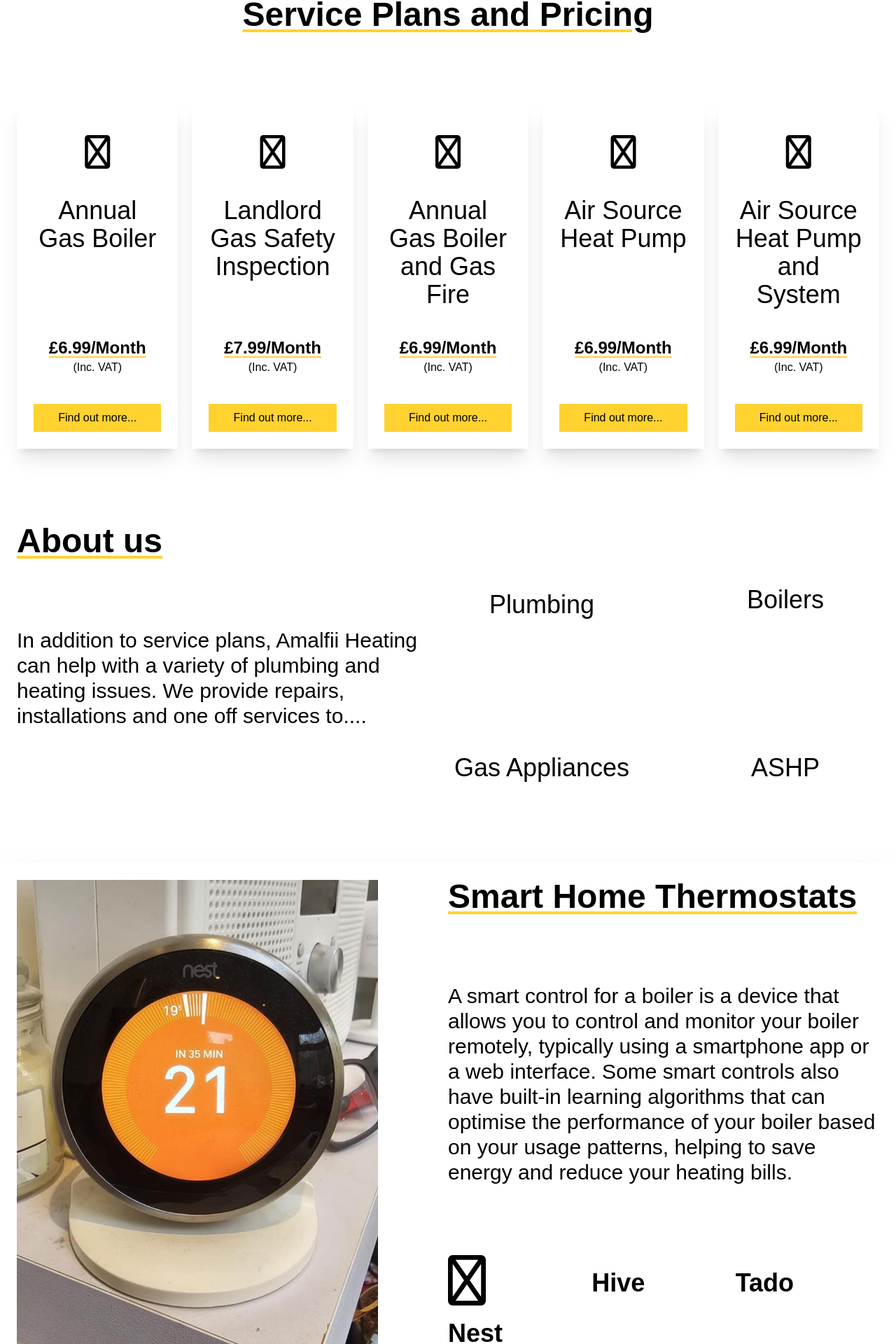
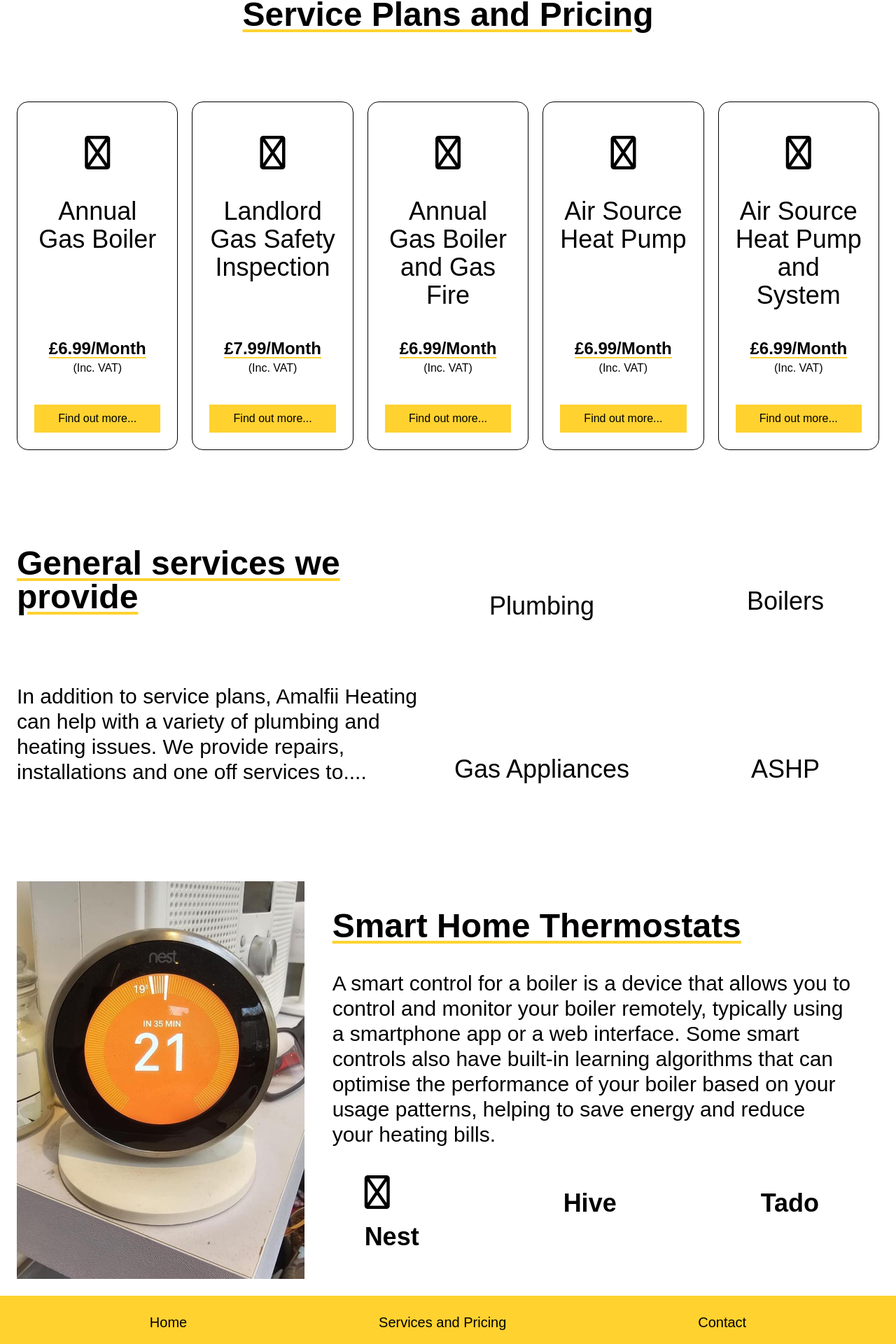
Before and after one commit to J4CKT-01/amalfii-vercel, a SvelteKit app: page /services in a window 1280 px wide. Shown: the part 151-2071 px from the top of the page at 70% size. Built offline with nearby package versions, Linux system fonts and the light colour scheme; some icons are missing; a web font is replaced by a local one.

Commit message:
responsive/design changes

```diff
--- a/src/app.html
+++ b/src/app.html
@@ -2,7 +2,7 @@
 <html lang="en">
 	<head>
 		<meta charset="utf-8" />
-		<link rel="icon" href="%sveltekit.assets%/favicon.png" />
+		<link rel="icon" href="%sveltekit.assets%/favicon.ico" />
 		<link rel="stylesheet" href="https://use.typekit.net/jtc3bfs.css">
 		<script src="https://kit.fontawesome.com/467e2900c1.js" crossorigin="anonymous"></script>
 		<meta name="viewport" content="width=device-width, initial-scale=1" />
--- a/src/lib/components/sections/AboutUs.svelte
+++ b/src/lib/components/sections/AboutUs.svelte
@@ -4,17 +4,15 @@
 </script>
 
 <section>
-	<div class="container mx-auto mt-15 flex flex-col-reverse p-6 lg:flex-row">
-		<div class="flex w-full items-center justify-center lg:w-1/2 lg:pr-25">
-			<div>
+	<div class="container mx-auto mt-0 flex flex-col-reverse p-6 lg:mt-15 lg:flex-row max-h-min">
+		<div class="flex w-full items-center justify-center lg:w-1/2">
 				<img
-					class=" h-100 w-full rounded-2xl object-cover object-right lg:mb-15"
+					class="h-full w-full object-cover rounded-3xl"
 					src={FleetImage}
 					alt=""
 				/>
-			</div>
 		</div>
-		<div class="mb-15 w-full space-y-10 lg:space-y-25 text-center lg:mb-0 lg:w-1/2 lg:text-left">
+		<div class="mb-15 w-full space-y-10 lg:space-y-25 text-center lg:mb-0 lg:w-1/2 lg:text-left p-10">
 			<Header>About us</Header>
 			<p class=" text-3xl">
 				Amalfii Heating is a family run company, built with 25 years of experience covering all
--- a/src/lib/components/sections/GeneralServicesSection.svelte
+++ b/src/lib/components/sections/GeneralServicesSection.svelte
@@ -4,8 +4,8 @@
 
 <section>
 	<div class="container mx-auto mt-15 flex flex-col p-6 lg:flex-row">
-        <div class="mb-15 w-full space-y-10 lg:space-y-25 text-center lg:mb-0 lg:w-1/2 lg:text-left">
-            <Header>About us</Header>
+        <div class="flex flex-col justify-center mb-15 w-full space-y-10 lg:space-y-25 text-center lg:mb-0 lg:w-1/2 lg:text-left">
+            <Header>General services we provide</Header>
             <p class=" text-3xl">
                 In addition to service plans, Amalfii Heating can help with a variety of plumbing and
                 heating issues. We provide repairs, installations and one off services to....
--- a/src/lib/components/sections/HeroSection.svelte
+++ b/src/lib/components/sections/HeroSection.svelte
@@ -4,8 +4,8 @@
 
 
 <section>
-    <div class="container flex flex-col lg:flex-row mx-auto items-center p-6 mt-15">
-        <div class="w-full lg:w-1/2 space-y-20 text-center lg:text-left">
+    <div class="container grid auto-rows-fr lg:grid-cols-2 mx-auto items-center p-6 mt-15">
+        <div class="flex flex-col justify-center h-full space-y-20 text-center lg:text-left">
         <h1 class="text-8xl font-bold">Amal<span class="text-amber-300">fii</span> Heating</h1>
         <h2 class="text-4xl">Experts in home heating solutions</h2>
         <div class="flex flex-row lg:flex-row space-y-15 justify-evenly lg:justify-start">
@@ -23,8 +23,8 @@
             </div>
         </div>
         </div>
-        <div class="w-full lg:w-1/2 flex items-center justify-center">
-            <div><img class="object-cover object-right max-h-140 w-full rounded-2xl mb-15" src={HeroImage} alt=""></div>
+        <div class="h-160 hidden lg:block">
+            <img class="object-cover w-full h-full rounded-3xl" src={HeroImage} alt="">
         </div>
     </div>
 </section>
--- a/src/lib/components/sections/HomeThermostat.svelte
+++ b/src/lib/components/sections/HomeThermostat.svelte
@@ -4,11 +4,15 @@
 </script>
 
 <section>
-	<div class="container mx-auto mt-15 mb-15 flex flex-col p-6 shadow-2xl lg:flex-row">
-		<div class="hidden xl:w-1/2 lg:pr-25 lg:block">
-			<img class="h-175 w-full object-cover" src={Thermostat} alt="" />
+	<div class="container mx-auto mt-15 flex flex-col-reverse p-6 lg:flex-row max-h-min">
+		<div class="hidden lg:flex w-full items-center justify-center lg:w-1/3">
+				<img
+					class="h-full aspect-square w-full object-cover"
+					src={Thermostat}
+					alt=""
+				/>
 		</div>
-		<div class="mb-15 w-full space-y-10 lg:mb-0 xl:w-1/2 lg:space-y-25 text-center xl:text-left">
+		<div class="mb-15 w-full space-y-10 p-10 text-center lg:mb-0 lg:w-2/3 lg:text-left">
 			<Header>Smart Home Thermostats</Header>
 			<p class=" text-3xl">
 				A smart control for a boiler is a device that allows you to control and monitor your boiler
@@ -16,17 +20,17 @@
 				built-in learning algorithms that can optimise the performance of your boiler based on your
 				usage patterns, helping to save energy and reduce your heating bills.
 			</p>
-            <div class="grid grid-cols-3">
+            <div class="flex flex-row justify-evenly lg:space-x-40">
                 <div class="flex flex-col items-center xl:items-start">
-                    <i class="fa-sharp-duotone fa-regular fa-leaf text-7xl mb-5"></i>
+                    <i class="fa-sharp-duotone fa-regular fa-leaf text-5xl mb-5"></i>
                     <p class="text-4xl font-bold">Nest</p>
                 </div>
                 <div class="flex flex-col items-center xl:items-start">
-                    <i class="fa-sharp-duotone fa-regular fa-hexagon text-7xl mb-5"></i>
+                    <i class="fa-sharp-duotone fa-regular fa-hexagon text-5xl mb-5"></i>
                     <p class="text-4xl font-bold">Hive</p>
                 </div>
                 <div class="flex flex-col items-center xl:items-start">
-                    <i class="fa-sharp-duotone fa-regular fa-circle-t text-7xl mb-5"></i>
+                    <i class="fa-sharp-duotone fa-regular fa-circle-t text-5xl mb-5"></i>
                     <p class="text-4xl font-bold">Tado</p>
                 </div>
             </div>
--- a/src/lib/components/sections/ServiceSection.svelte
+++ b/src/lib/components/sections/ServiceSection.svelte
@@ -8,10 +8,10 @@
 </script>
 <section>
 	<div class="container mx-auto mt-15 flex flex-col-reverse p-6 lg:flex-row">
-		<div class="mb-15 w-full space-y-15 lg:space-y-25 text-center lg:mb-0">
+		<div class="w-full space-y-15 lg:space-y-25 text-center lg:mb-0">
 			<Header>Service Plans and Pricing</Header>
             <div class="grid grid-cols-1 md:grid-cols-2 lg:grid-cols-3 xl:grid-cols-5 gap-5">
-                <div class="shadow-xl flex flex-col p-6 space-y-10 text-center">
+                <div class="border rounded-2xl flex flex-col p-6 space-y-10 text-center">
                     <i class="fa-sharp-duotone fa-regular fa-temperature-arrow-up text-5xl mt-6"></i>
                     <h3 class="text-4xl grow">Annual Gas Boiler</h3>
                     <div>
@@ -20,7 +20,7 @@
                     </div>
                     <button class="px-4 py-2 bg-amber-300" onclick={() => (modal1 = true)}>Find out more...</button>
                 </div>
-                <div class="shadow-xl flex flex-col p-6 space-y-10 text-center">
+                <div class="border rounded-2xl flex flex-col p-6 space-y-10 text-center">
                     <i class="fa-sharp-duotone fa-regular fa-temperature-arrow-up text-5xl mt-6"></i>
                     <h3 class="text-4xl grow">Landlord Gas Safety Inspection</h3>
                     <div>
@@ -29,7 +29,7 @@
                     </div>
                     <button class="px-4 py-2 bg-amber-300" onclick={() => (modal2 = true)}>Find out more...</button>
                 </div>
-                <div class="shadow-xl flex flex-col p-6 space-y-10 text-center">
+                <div class="border rounded-2xl flex flex-col p-6 space-y-10 text-center">
                     <i class="fa-sharp-duotone fa-regular fa-temperature-arrow-up text-5xl mt-6"></i>
                     <h3 class="text-4xl grow">Annual Gas Boiler and Gas Fire</h3>
                     <div>
@@ -38,7 +38,7 @@
                     </div>
                     <button class="px-4 py-2 bg-amber-300" onclick={() => (modal3 = true)}>Find out more...</button>
                 </div>
-                <div class="shadow-xl flex flex-col p-6 space-y-10 text-center">
+                <div class="border rounded-2xl flex flex-col p-6 space-y-10 text-center">
                     <i class="fa-sharp-duotone fa-regular fa-temperature-arrow-up text-5xl mt-6"></i>
                     <h3 class="text-4xl grow">Air Source Heat Pump</h3>
                     <div>
@@ -47,7 +47,7 @@
                     </div>
                     <button class="px-4 py-2 bg-amber-300" onclick={() => (modal4 = true)}>Find out more...</button>
                 </div>
-                <div class="shadow-xl flex flex-col p-6 space-y-10 text-center">
+                <div class="border rounded-2xl flex flex-col p-6 space-y-10 text-center">
                     <i class="fa-sharp-duotone fa-regular fa-temperature-arrow-up text-5xl mt-6"></i>
                     <h3 class="text-4xl grow">Air Source Heat Pump and System</h3>
                     <div>
--- a/src/routes/+page.svelte
+++ b/src/routes/+page.svelte
@@ -1,6 +1,10 @@
 <script lang="ts">
     import { AboutUs, HeroSection, ImageGallery, TrustedBy } from "$lib";
 </script>
+
+<svelte:head>
+    <title>Amalfii Heating</title>
+</svelte:head>
 
 <HeroSection />
 <AboutUs />
--- a/src/routes/contact/+page.svelte
+++ b/src/routes/contact/+page.svelte
@@ -1,5 +1,7 @@
 <script lang="ts">
     import {ContactUs} from '$lib';
 </script>
-
+<svelte:head>
+    <title>Contact</title>
+</svelte:head>
 <ContactUs />
--- a/src/routes/services/+page.svelte
+++ b/src/routes/services/+page.svelte
@@ -1,6 +1,9 @@
 <script lang="ts">
     import {ServiceSection, GeneralServicesSection, HomeThermostat} from '$lib';
 </script>
+<svelte:head>
+    <title>Services</title>
+</svelte:head>
 
 <ServiceSection />
 <GeneralServicesSection />
```
Also changed, not shown: src/lib/components/sections/ImageGallery.svelte (+5 -5 lines), src/lib/components/sections/TrustedBy.svelte (+6 -6 lines), src/routes/+layout.svelte (+4 -4 lines), 1 other file (tests, documents, lock files or other folders).
